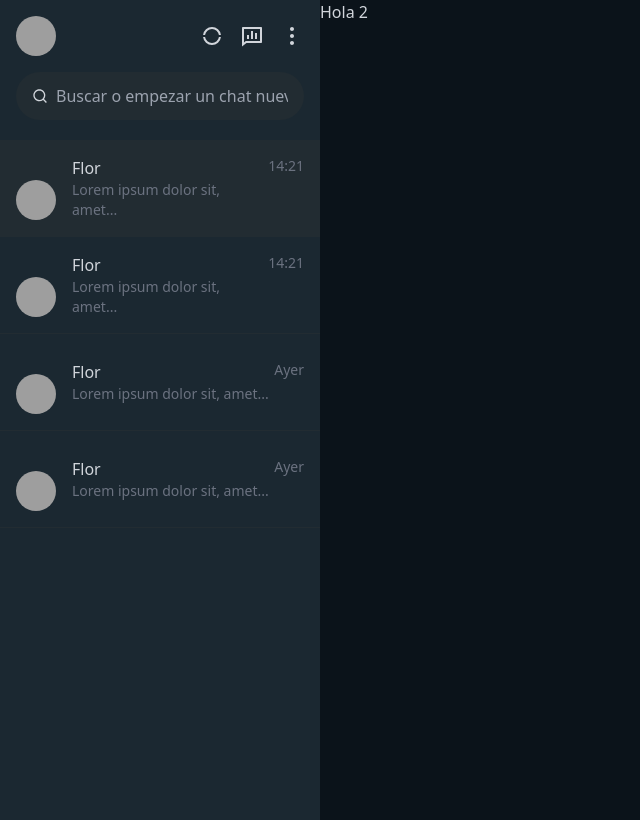
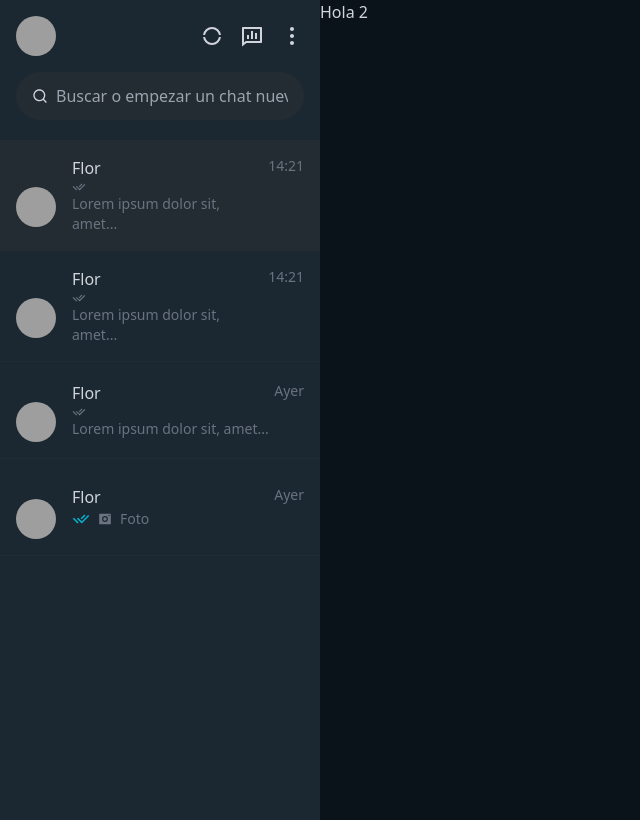
Before and after one commit to EcheCostabel/whatsappclone, a React (Vite) app: page / in a window 1280 px wide. Shown: the whole page, without its empty margins (0-640 px from the left). Built offline with nearby package versions, Linux system fonts and the light colour scheme; grey boxes are pictures that could not be loaded.

Commit message:
me voy a merendar

```diff
--- a/src/App.jsx
+++ b/src/App.jsx
@@ -3,6 +3,8 @@ import {
   RiLoader3Line,
   RiMore2Fill,
   RiSearchLine,
+  RiCheckDoubleFill,
+  RiCamera2Fill
 } from "react-icons/ri";
 
 function App() {
@@ -44,7 +46,10 @@ function App() {
             <div className="flex-1 flex justify-between">
               <div>
               <h1>Flor</h1>
-              <p className="text-gray-500 text-sm">Lorem ipsum dolor sit, amet... </p>
+              <p className="text-gray-500 text-sm">
+                <RiCheckDoubleFill />
+                Lorem ipsum dolor sit, amet...
+              </p>
               </div>
               <div className="text-sm text-gray-500">14:21</div>
             </div>
@@ -58,7 +63,10 @@ function App() {
             <div className="flex-1 flex justify-between">
               <div>
               <h1>Flor</h1>
-              <p className="text-gray-500 text-sm">Lorem ipsum dolor sit, amet... </p>
+              <p className="text-gray-500 text-sm">
+                <RiCheckDoubleFill />
+                Lorem ipsum dolor sit, amet...
+              </p>
               </div>
               <div className="text-sm text-gray-500">14:21</div>
             </div>
@@ -72,7 +80,10 @@ function App() {
             <div className="flex-1 flex justify-between">
               <div>
               <h1>Flor</h1>
-              <p className="text-gray-500 text-sm">Lorem ipsum dolor sit, amet... </p>
+              <p className="text-gray-500 text-sm">
+                <RiCheckDoubleFill />
+                Lorem ipsum dolor sit, amet...
+              </p>
               </div>
               <div className="text-sm text-gray-500">Ayer</div>
             </div>
@@ -86,7 +97,10 @@ function App() {
             <div className="flex-1 flex justify-between">
               <div>
               <h1>Flor</h1>
-              <p className="text-gray-500 text-sm">Lorem ipsum dolor sit, amet... </p>
+              <p className="text-gray-500 text-sm  flex items-center gap-2">
+              <RiCheckDoubleFill className="text-lg text-cyan-500" /> <RiCamera2Fill />
+                Foto
+              </p>
               </div>
               <div className="text-sm text-gray-500">Ayer</div>
             </div>
```
